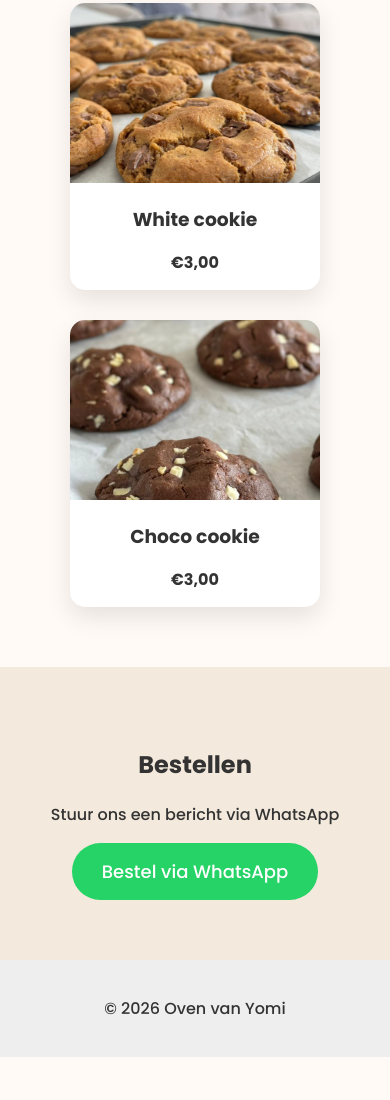
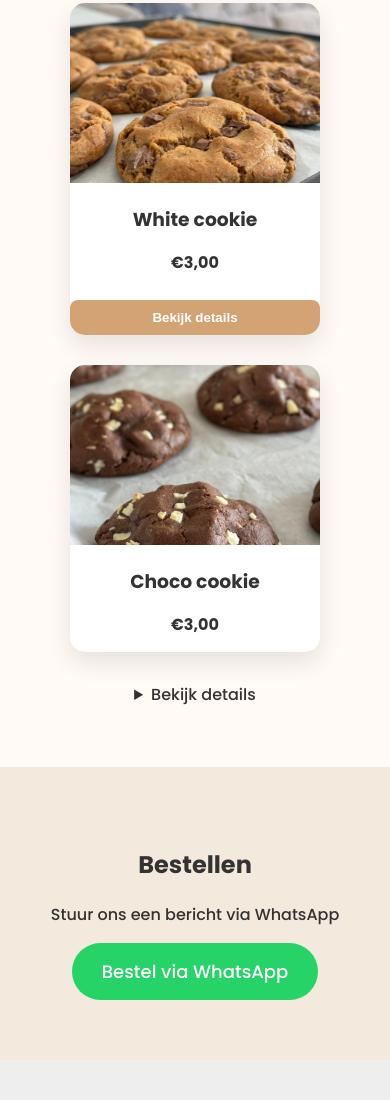
Before and after one commit to Hazemmalo/oven-van-Yomi, a website built with webpack: page index.html in a window 390 px wide. Shown: the part 891-1991 px from the top of the page. Before the commit the page ends 1948 px from the top, so only its background shows below. Built offline with nearby package versions, Linux system fonts and the light colour scheme; files whose address does not match are found by name.

Commit message:
Add detail button and extra info section for cookies in index.html and style.css

```diff
--- a/index.html
+++ b/index.html
@@ -31,6 +31,16 @@
       <img src="img/white%20cookie.jpeg" alt="white cookie">
       <h3>White cookie</h3>
       <p>€3,00</p>
+
+      <button onclick="toggleDetail(this)" class="detail-btn">
+        Bekijk details
+      </button>
+
+      <div class="extra-info">
+        <p><strong>Ingrediënten:</strong> bloem, suiker, chocolade</p>
+        <p><strong>Gewicht:</strong> 120g</p>
+        <p><strong>Diameter:</strong> 8 cm</p>
+      </div>
     </div>
 
     <div class="product">
@@ -38,6 +48,14 @@
       <h3>Choco cookie</h3>
       <p>€3,00</p>
     </div>
+
+    <details>
+      <summary>Bekijk details</summary>
+      <p><strong>Ingrediënten:</strong> bloem, suiker, chocolade, boter</p>
+      <p><strong>Gewicht:</strong> 120g</p>
+      <p><strong>Diameter:</strong> 8 cm</p>
+    </details>
+  </div>
 
   </div>
 </section>
--- a/style.css
+++ b/style.css
@@ -86,6 +86,31 @@ body {
   object-fit: cover;
 }
 
+.detail-btn {
+  margin-top: 10px;
+  padding: 10px;
+  border: none;
+  background: #d4a373;
+  color: white;
+  border-radius: 8px;
+  cursor: pointer;
+  width: 100%;
+  font-weight: bold;
+}
+
+.detail-btn:hover {
+  background: #b5835a;
+}
+
+.extra-info {
+  max-height: 0;
+  overflow: hidden;
+  transition: max-height 0.4s ease;
+  text-align: left;
+  font-size: 14px;
+  color: #555;
+}
+
 .product h3 {
   margin: 15px 0 5px;
 }
```
